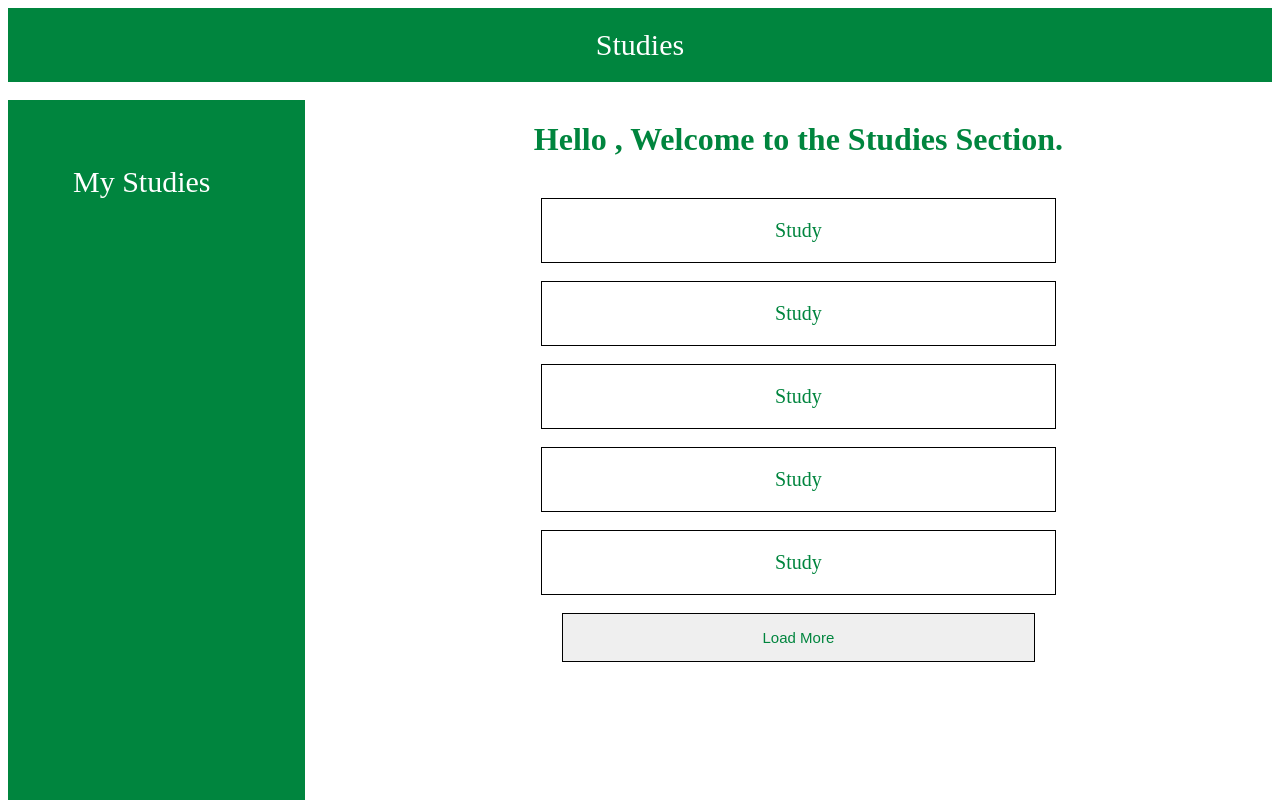
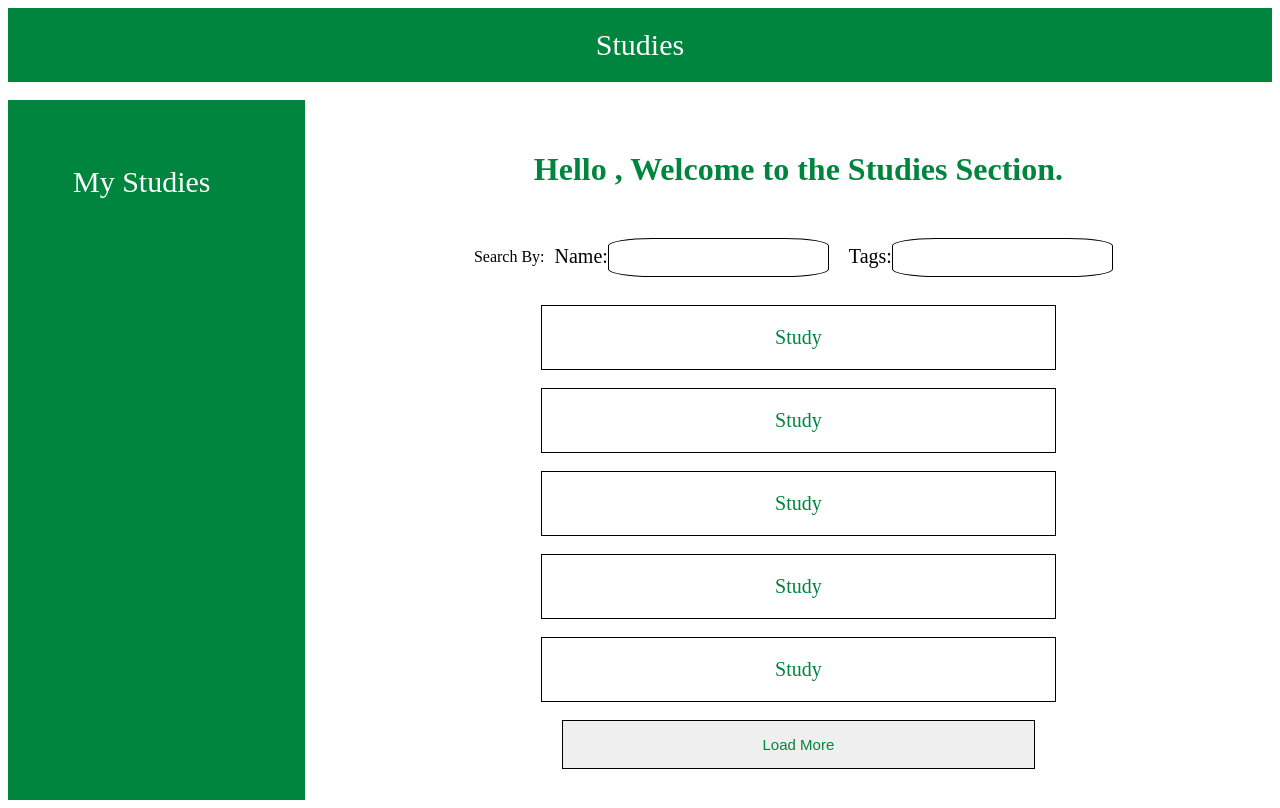
Before and after one commit to Geary-E/Capstone-Project, a PHP site: page /studies.php in a window 1280 px wide. Run offline with PHP 8.4, Linux system fonts and the light colour scheme; data that the repository does not hold is empty.

Commit message:
UI/UX updates to Studies page

```diff
--- a/src/studies.php
+++ b/src/studies.php
@@ -46,6 +46,11 @@ elseif (isset($_SESSION['person_name'])) {
 
             <h1 style="text-align: center; color: #00853E"> Hello <span><?php echo"$name, Welcome to the Studies Section."?></h1><br>
 
+                <div class="search-section">
+                    <p style="display: block;">Search By:</p> <br><br>
+                    <div class="search-bar"><span><label for="search">Name:</label><input type="text" id="search"  name="search"></span></div>
+                    <div class="tag-bar"><span><label for="tag"> Tags:</label><input type="text" id="tag" name="tags"></span></div>
+                </div><br>
 
                 <a class="study1" href="#study1"> Study </a><br> <!-- originally divs -->
                 <a class="study2" href="#study2"> Study </a><br>
--- a/src/style4.css
+++ b/src/style4.css
@@ -11,8 +11,10 @@
 .content {
     display: flex;
     justify-content: center;
+    align-items: center;
     gap: 20px 20px;
 }
+
 
 .my-studies {
     flex: 20;
@@ -40,6 +42,27 @@
 .study-series {
     flex: 80;
     height: 80vh;
+}
+
+.search-section {
+    display: flex;
+    justify-content: center;
+    align-items: center;
+}
+
+ .search-bar, .tag-bar {
+    padding: 10px;
+}
+
+label {
+    font-size: 20px;
+}
+
+input {
+    border: solid 1px black;
+    font-size: 15px;
+    border-radius: 20%;
+    padding: 10px;
 }
 
 .study1, .study2, .study3, .study4, .study5 {
```
